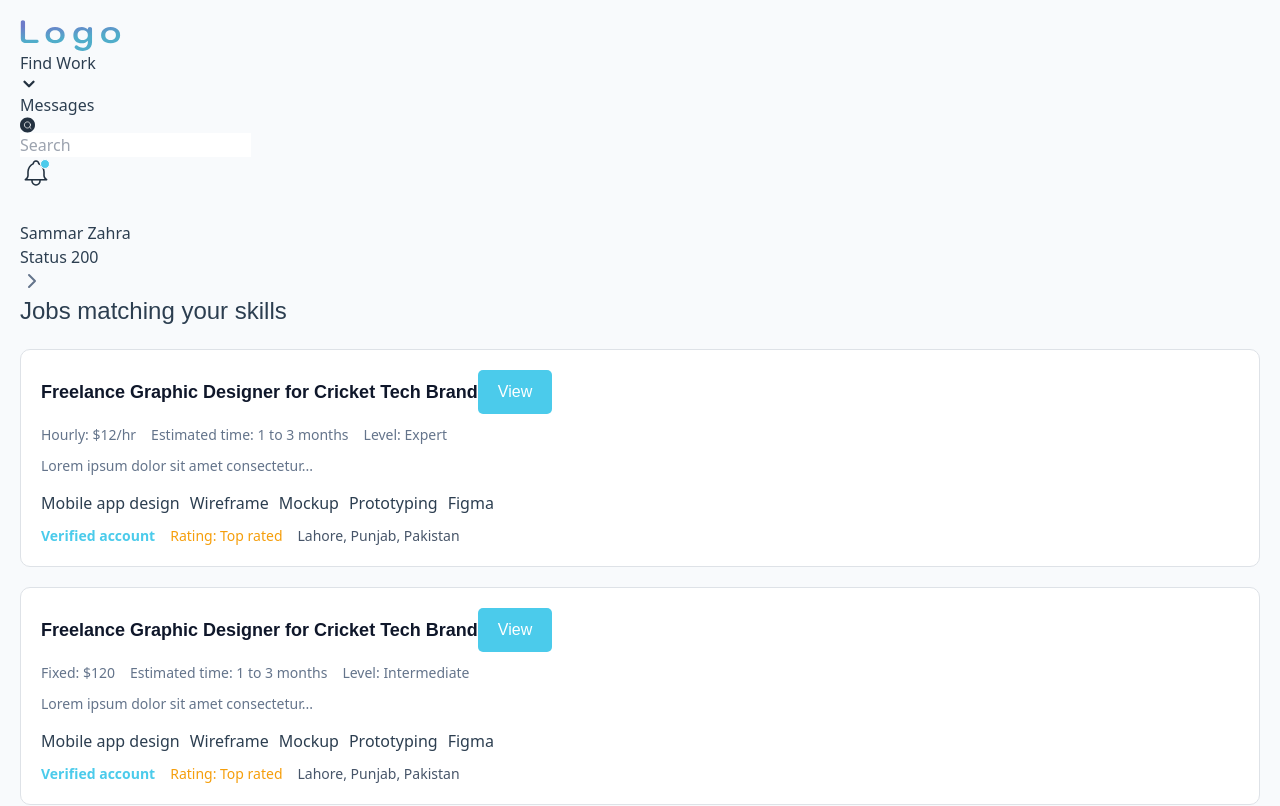
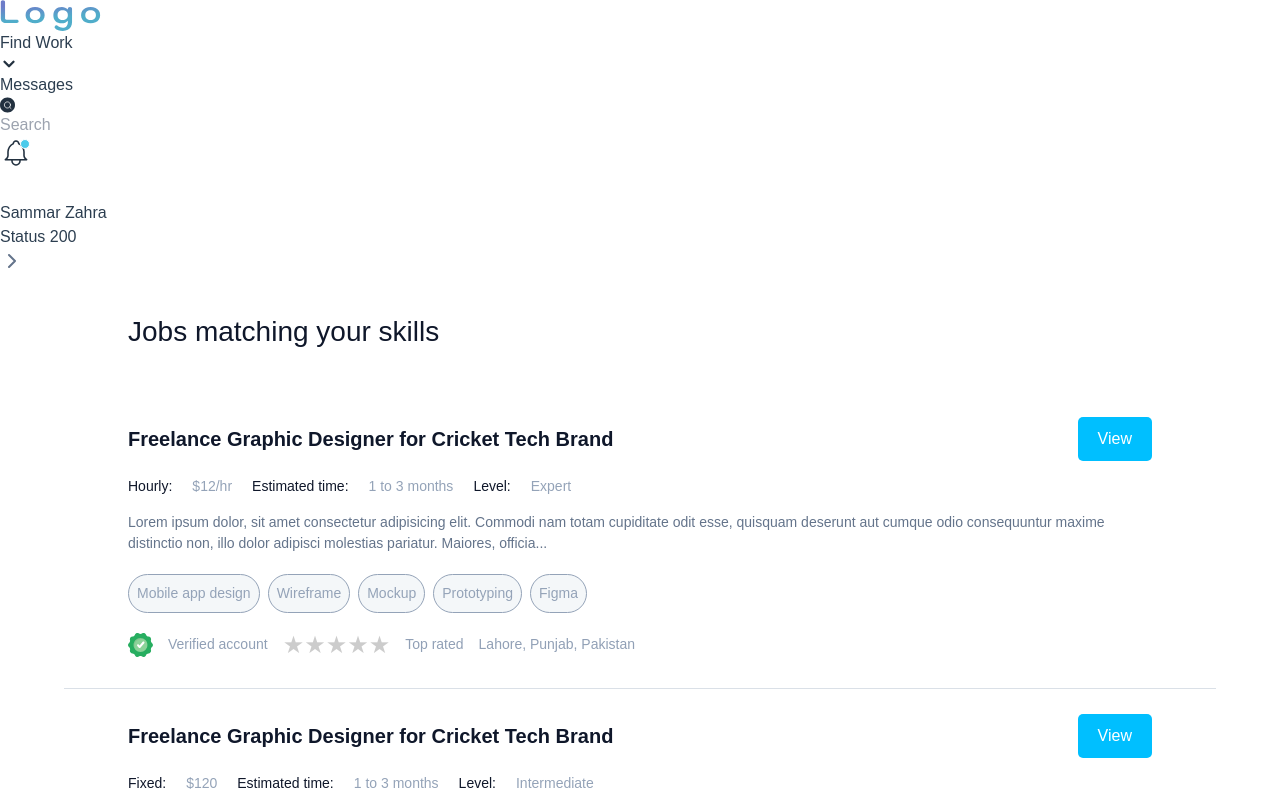
Before and after one commit to Tehmin-Saleem/finalbackend-freelanceplace, a React (Vite) app: page /matchingjobs in a window 1280 px wide. Shown: the top 806 px of the page. Built offline with nearby package versions, Linux system fonts and the light colour scheme.

Commit message:
update: updated matching jobs page

```diff
--- a/package.json
+++ b/package.json
@@ -29,6 +29,6 @@
     "postcss": "^8.4.38",
     "sass": "^1.77.2",
     "tailwindcss": "^3.4.3",
-    "vite": "^5.2.0"
+    "vite": "^5.4.2"
   }
 }
--- a/src/Pages/JobsPage/index.jsx
+++ b/src/Pages/JobsPage/index.jsx
@@ -1,6 +1,5 @@
 import React, { useState } from "react";
 import { NewHeader, JobsCard } from "../../components/index";
-
 
 import "./styles.scss"; // Import the SCSS file
 
@@ -13,8 +12,15 @@ const JobsPage = () => {
       rate: "$12/hr",
       timeline: "1 to 3 months",
       level: "Expert",
-      description: "Lorem ipsum dolor sit amet consectetur...",
-      tags: ["Mobile app design", "Wireframe", "Mockup", "Prototyping", "Figma"],
+      description:
+        "Lorem ipsum dolor, sit amet consectetur adipisicing elit. Commodi nam totam cupiditate odit esse, quisquam deserunt aut cumque odio consequuntur maxime distinctio non, illo dolor adipisci molestias pariatur. Maiores, officia...",
+      tags: [
+        "Mobile app design",
+        "Wireframe",
+        "Mockup",
+        "Prototyping",
+        "Figma",
+      ],
       verified: true,
       rating: "Top rated",
       location: "Lahore, Punjab, Pakistan",
@@ -26,8 +32,15 @@ const JobsPage = () => {
       rate: "$120",
       timeline: "1 to 3 months",
       level: "Intermediate",
-      description: "Lorem ipsum dolor sit amet consectetur...",
-      tags: ["Mobile app design", "Wireframe", "Mockup", "Prototyping", "Figma"],
+      description:
+        "Lorem ipsum dolor, sit amet consectetur adipisicing elit. Commodi nam totam cupiditate odit esse, quisquam deserunt aut cumque odio consequuntur maxime distinctio non, illo dolor adipisci molestias pariatur. Maiores, officia...",
+      tags: [
+        "Mobile app design",
+        "Wireframe",
+        "Mockup",
+        "Prototyping",
+        "Figma",
+      ],
       verified: true,
       rating: "Top rated",
       location: "Lahore, Punjab, Pakistan",
--- a/src/Pages/JobsPage/styles.scss
+++ b/src/Pages/JobsPage/styles.scss
@@ -1,204 +1,26 @@
-// // Variables
-// $primary-color: #4BCBEB;
-// $secondary-color: #94A3B8;
-// $font-family: 'Poppins', sans-serif;
-// $text-color: #64748b;
-// $background-color: #F8FAFC;
-// $border-color: #DEE2E7;
-// $dark-text-color: #0F172A;
-// $light-grey-color: #E2E8F0;
+// Variables
+$primary-color: #4BCBEB;
+$secondary-color: #94A3B8;
+$font-family: 'Poppins', sans-serif;
+$text-color: #64748b;
+$background-color: #F8FAFC;
+$border-color: #DEE2E7;
+$dark-text-color: #0F172A;
+$light-grey-color: #E2E8F0;
 // $hover-background: #f0f8ff;
 
-// // Main Page Container
-// .jobs-page {
-//   padding: 40px 60px;
-//   background-color: $background-color;
-//   font-family: $font-family;
+// Main Page Container
+.jobs-page {
+  // background-color: $background-color;
+  font-family: $font-family;
 
-//   .jobs-heading {
-//     font-size: 28px;
-//     font-weight: 600;
-//     color: $dark-text-color;
-//     margin-bottom: 40px;
-//   }
+  .jobs-heading {
+    font-size: 28px;
+    font-weight: 300;
+    color: $dark-text-color;
+    margin: 3% 5%;
+    padding-left: 5%;
+  }
 
-//   .jobs-container {
-//     display: flex;
-//     flex-direction: column;
-//     gap: 30px;
-//   }
-// }
 
-// // Job Card Styling
-// .job-card {
-//   background-color: #ffffff;
-//   border: 1px solid $border-color;
-//   border-radius: 10px;
-//   padding: 20px;
-//   display: flex;
-//   justify-content: space-between;
-//   align-items: flex-start;
-//   transition: background-color 0.3s ease;
-
-//   &:hover {
-//     background-color: $hover-background;
-//     border-color: $primary-color;
-//   }
-
-//   &__content {
-//     display: flex;
-//     flex-direction: column;
-//   }
-
-//   &__header {
-//     display: flex;
-//     justify-content: space-between;
-//     align-items: center;
-//     margin-bottom: 10px;
-//     width: 100%;
-//   }
-
-//   &__title {
-//     font-size: 18px;
-//     font-weight: bold;
-//     color: $dark-text-color;
-//   }
-
-//   &__view-button {
-//     background-color: $primary-color;
-//     color: #ffffff;
-//     padding: 10px 25px;
-//     border: none;
-//     border-radius: 5px;
-//     font-weight: bold;
-//     cursor: pointer;
-//     font-size: 14px;
-
-//     &:hover {
-//       background-color: darken($primary-color, 10%);
-//     }
-//   }
-
-//   &__info {
-//     display: flex;
-//     gap: 20px;
-//     font-size: 14px;
-//     color: $text-color;
-//     margin-bottom: 10px;
-//   }
-
-//   &__rate,
-//   &__timeline,
-//   &__level {
-//     font-size: 14px;
-//     color: $text-color;
-//   }
-
-//   &__description {
-//     font-size: 14px;
-//     color: $text-color;
-//     margin-bottom: 15px;
-//   }
-
-//   &__tags {
-//     display: flex;
-//     gap: 10px;
-//     margin-bottom: 15px;
-
-//     &__tag {
-//       background-color: $light-grey-color;
-//       padding: 6px 12px;
-//       border-radius: 15px;
-//       font-size: 12px;
-//       color: $text-color;
-//     }
-//   }
-
-//   &__extra {
-//     display: flex;
-//     gap: 20px;
-//     font-size: 14px;
-//     color: $text-color;
-//   }
-
-//   &__verified {
-//     font-weight: bold;
-//     color: $primary-color;
-//   }
-
-//   &__rating {
-//     color: #f59e0b;
-//   }
-
-//   &__location {
-//     color: $text-color;
-//   }
-// }
-
-// // Pagination Styling
-// .pagination {
-//   display: flex;
-//   justify-content: space-between;
-//   align-items: center;
-//   margin-top: 50px;
-//   padding: 20px 0;
-//   border-top: 1px solid $border-color;
-
-//   span {
-//     font-size: 14px;
-//     color: $text-color;
-//   }
-
-//   select {
-//     font-family: $font-family;
-//     padding: 8px;
-//     border: 1px solid $border-color;
-//     border-radius: 5px;
-//     background-color: #fff;
-//     cursor: pointer;
-//   }
-
-//   .page-controls {
-//     display: flex;
-//     gap: 8px;
-
-//     span {
-//       padding: 6px 12px;
-//       border: 1px solid $border-color;
-//       border-radius: 5px;
-//       cursor: pointer;
-
-//       &:hover {
-//         background-color: $light-grey-color;
-//       }
-
-//       &.active {
-//         background-color: $primary-color;
-//         color: #fff;
-//         border-color: $primary-color;
-//       }
-//     }
-//   }
-
-//   input {
-//     width: 40px;
-//     text-align: center;
-//     padding: 6px;
-//     border: 1px solid $border-color;
-//     border-radius: 5px;
-//     margin-right: 10px;
-//   }
-
-//   button {
-//     background-color: $primary-color;
-//     border: none;
-//     color: #fff;
-//     border-radius: 5px;
-//     padding: 6px 12px;
-//     cursor: pointer;
-
-//     &:hover {
-//       background-color: darken($primary-color, 10%);
-//     }
-//   }
-// }
+}
--- a/src/Pages/SignIn/index.jsx
+++ b/src/Pages/SignIn/index.jsx
@@ -94,7 +94,7 @@ function SignIn() {
 
       {/* Second Half - Form */}
       <div className="md:w-1/2 w-full h-screen md:mt-9 md:mr-9 bg-white flex items-center justify-center shadow-lg">
-        <div className="w-full max-w-lg p-16 shadow-2xl">
+        <div className="w-full max-w-lg p-16 shadow-2xl ">
           <form onSubmit={handleLogin}>
             <h1 className="text-[24px] font-Poppins font-medium text-center px-16 py-2">
               Sign in to your account
@@ -206,6 +206,7 @@ function SignIn() {
               </span>
             </div>
 
+
             {/* Google and Apple Sign-In Options */}
             <div className="mt-5 mx-auto max-w-xs flex flex-row">
               <div className="flex justify-center mb-4 shadow-xl p-3">
@@ -221,7 +222,7 @@ function SignIn() {
                   </a>
                 </div>
               </div>
-              <div className="flex justify-center shadow-xl mb-4 p-3">
+              <div className="flex justify-center mb-4 shadow-xl  p-3">
                 <div className="mr-3">
                   <Apple />
                 </div>
--- a/src/Pages/Signup/index.jsx
+++ b/src/Pages/Signup/index.jsx
@@ -117,7 +117,7 @@ function Signup() {
 
       {/*================= Second Half - Form ================*/}
       <div className="md:w-1/2 w-full h-screen md:mt-9 md:mr-9 bg-white flex items-center justify-center shadow-lg">
-        <div className="w-full max-w-lg p-16 shadow-2xl">
+        <div className="w-full max-w-lg px-16 shadow-2xl h-full">
           <form onSubmit={handleSubmit}>
             <h1 className="text-[24px] font-Poppins font-medium text-center px-16 py-2">
               Please sign up to hire talented individuals
@@ -246,14 +246,14 @@ function Signup() {
                   </a>
                 </div>
               </div>
-              <div className="flex justify-center shadow-xl p-3">
+              <div className="flex justify-center mb-4 shadow-xl p-3">
                 <div className="mr-3">
                   <Apple />
                 </div>
                 <div>
                   <a
                     href="https://www.apple.com" // Replace with the actual Apple authentication URL
-                    className="mr-4 text-[12px] text-[#0F172A] font-Poppins font-semibold text-center"
+                    className="mr-4 text-[12px] text-[#3498DB] font-Poppins font-semibold text-center"
                   >
                     Continue with Apple
                   </a>
--- a/src/components/JobsCard/index.jsx
+++ b/src/components/JobsCard/index.jsx
@@ -1,5 +1,7 @@
 import React from "react";
 import "./styles.scss"; // Import the SCSS file
+import StarRating from "../ProfileView/starrating"; // Import the StarRating component
+import { JobSucces } from "../../svg";
 
 const JobsCard = ({
   type,
@@ -21,9 +23,12 @@ const JobsCard = ({
           <button className="job-card__view-button">View</button>
         </div>
         <div className="job-card__info">
-          <span className="job-card__rate">{type}: {rate}</span>
-          <span className="job-card__timeline">Estimated time: {timeline}</span>
-          <span className="job-card__level">Level: {level}</span>
+          <span className="job-card__rate-head">{type}:</span>
+          <span className="job-card__rate">{rate}</span>
+          <span className="job-card__timeline-head">Estimated time:</span>
+          <span className="job-card__timeline"> {timeline}</span>
+          <span className="job-card__level-head">Level:</span>
+          <span className="job-card__level"> {level}</span>
         </div>
         <p className="job-card__description">{description}</p>
         <div className="job-card__tags">
@@ -32,8 +37,10 @@ const JobsCard = ({
           ))}
         </div>
         <div className="job-card__extra">
+        <JobSucces className="h-3 w-3" />
           {verified && <span className="job-card__verified">Verified account</span>}
-          <span className="job-card__rating">Rating: {rating}</span>
+          <StarRating /> {/* Insert the StarRating component here */}
+          <span className="job-card__rating">{rating}</span>
           <span className="job-card__location">{location}</span>
         </div>
       </div>
--- a/src/components/JobsCard/styles.scss
+++ b/src/components/JobsCard/styles.scss
@@ -4,60 +4,59 @@ $secondary-color: #94A3B8;
 $font-family: 'Poppins', sans-serif;
 $text-color: #64748b;
 $background-color: #F8FAFC;
-$border-color: #DEE2E7;
+$border-color: #dae0e7;
+$button-color: #00BFFF;
+$button-hover-color: darken($button-color, 10%);
 
 // Job Card Styling
-.jobs-page {
-  padding: 20px;
-  background-color: $background-color;
-}
-
-.jobs-heading {
-  font-size: 24px;
-  margin-bottom: 20px;
-  font-family: $font-family;
-}
-
-.jobs-container {
-  display: flex;
-  flex-direction: column;
-  gap: 20px;
-}
 
 .job-card {
   display: flex;
+  flex-direction: column;
   justify-content: space-between;
-  background-color: #ffffff;
-  border-radius: 10px;
-  padding: 20px;
-  border: 1px solid $border-color;
+  border-bottom: 1px solid $border-color;
+  margin: 0% 5%;
+  padding: 25px;
+  padding-right:5%;
+  padding-left: 5%;
+
+  &__rate , &__timeline , &__level{
+    color: $secondary-color;
+  }
+
+  &__rate-head , &__timeline-head, &__level-head{
+    color: #0f172a;
+    font-weight: 400;
+  }
+
 
   &:hover {
-    background-color: #f0f8ff;
-    border-color: $primary-color;
+    background-color: #e7eaee;
+    border-color: $text-color;
   }
 
   &__content {
     display: flex;
     flex-direction: column;
+    width: 100%; // Ensure the content takes full width
   }
 
   &__header {
     display: flex;
     justify-content: space-between;
     align-items: center;
-    margin-bottom: 10px;
+    margin-bottom: 15px; // Increased spacing for better visual hierarchy
   }
 
   &__title {
-    font-size: 18px;
+    font-size: 20px;
     font-weight: bold;
     color: #0f172a;
     font-family: $font-family;
   }
 
   &__view-button {
-    background-color: $primary-color;
+    background-color: $button-color;
     color: #ffffff;
     padding: 10px 20px;
     border: none;
@@ -66,58 +65,65 @@ $border-color: #DEE2E7;
     font-family: $font-family;
 
     &:hover {
-      background-color: darken($primary-color, 10%);
+      background-color: $button-hover-color;
     }
   }
 
   &__info {
     display: flex;
-    gap: 15px;
+    gap: 20px;
     font-size: 14px;
-    margin-bottom: 10px;
+    margin-bottom: 15px;
     color: $text-color;
   }
 
   &__description {
     font-size: 14px;
     color: $text-color;
-    margin-bottom: 15px;
+    margin-bottom: 20px;
+    line-height: 1.5; // Improved readability
   }
 
-  &__tags {
-    display: flex;
-    gap: 10px;
-    margin-bottom: 10px;
+  .job-card__tags {
+  display: flex;
+  flex-wrap: wrap;
+  margin-bottom: 6px; /* equivalent to mb-6 in Tailwind */
 
-    &__tag {
-      background-color: #e2e8f0;
-      padding: 5px 10px;
-      border-radius: 5px;
-      font-size: 12px;
-      color: #475569;
-    }
+  .job-card__tag {
+    border: 1px solid #94A3B8;  /* equivalent to border-[#94A3B8] in Tailwind */
+    border-radius: 20px;        /* equivalent to rounded-2xl in Tailwind */
+    padding: 8px;               /* equivalent to p-2 in Tailwind */
+    margin-right: 8px;          /* equivalent to mr-2 in Tailwind */
+    margin-bottom: 8px;         /* equivalent to mb-2 in Tailwind */
+    font-size: 14px;            /* equivalent to text-[14px] in Tailwind */
+    color: #94A3B8;             /* equivalent to text-[#94A3B8] in Tailwind */
+    font-family: 'Poppins', sans-serif; /* equivalent to font-Poppins in Tailwind */
+    background-color: #f4f7f9;
   }
+}
+
+
+
 
   &__extra {
     display: flex;
     gap: 15px;
+    align-items: center;  // Ensures stars align well
     font-size: 14px;
     color: $text-color;
   }
 
-  &__verified {
-    color: $primary-color;
-    font-weight: bold;
+  &__verified , &__location , &__rating {
+    color: darken($secondary-color, 1%);
+    font-weight: 300;
   }
 
-  &__rating {
-    color: #f59e0b;
-  }
 
-  &__location {
-    color: #475569;
-  }
 }
+
+
+
+
 
 // Pagination Styling
 .pagination {
@@ -126,13 +132,14 @@ $border-color: #DEE2E7;
   align-items: center;
   margin-top: 30px;
   font-family: $font-family;
+  // margin: 0;
 
   .page-controls {
     display: flex;
     gap: 5px;
 
     span {
-      padding: 5px;
+      padding: 8px 12px;  // Improved padding for better touch targets
       border-radius: 5px;
       cursor: pointer;
 
@@ -142,9 +149,13 @@ $border-color: #DEE2E7;
     }
   }
 
+  select,
   input {
-    width: 40px;
-    text-align: center;
+    border: 1px solid $border-color;
+    border-radius: 5px;
+    padding: 5px;
+    font-family: $font-family;
+    color: $text-color;
   }
 
   button {
@@ -152,11 +163,11 @@ $border-color: #DEE2E7;
     border: none;
     color: white;
     border-radius: 5px;
-    padding: 5px 10px;
+    padding: 5px 15px;
     cursor: pointer;
 
     &:hover {
-      background-color: darken($primary-color, 10%);
+      background-color: $button-hover-color;
     }
   }
 }
```
Also changed, not shown: src/App.jsx (line endings or trailing spaces), 1 other file (tests, documents, lock files or other folders).
